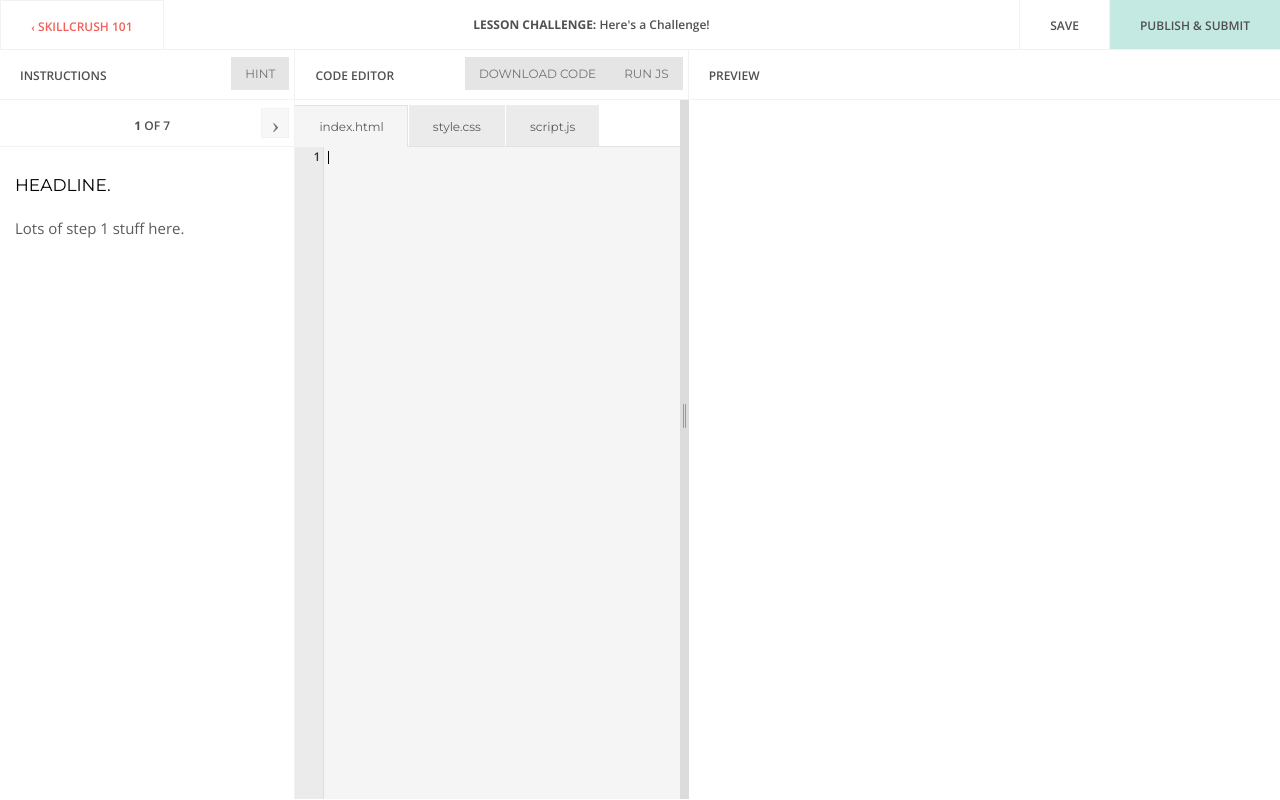
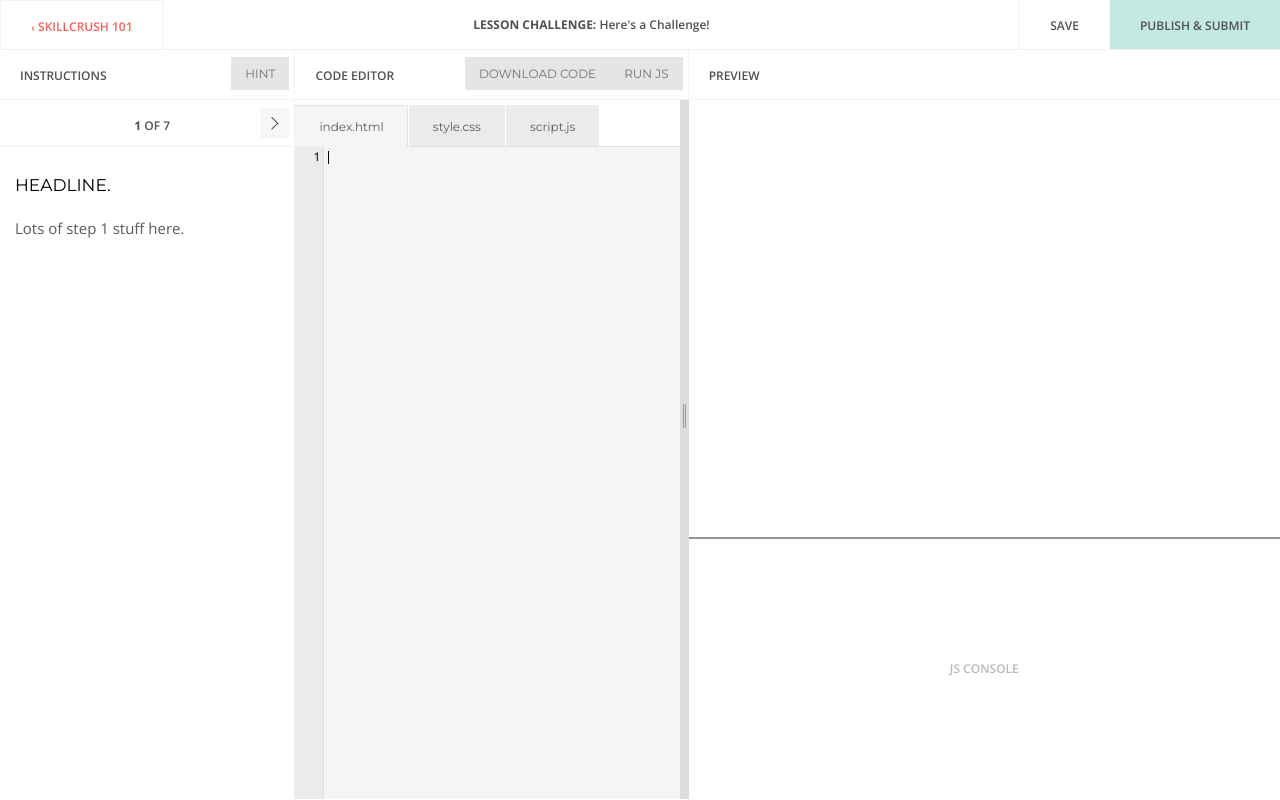
Before and after one commit to emlaser/skillcrush-editor, a plain HTML site: page index.html in a window 1280 px wide. Drawn offline with nearby package versions, Linux system fonts and the light colour scheme.

Commit message:
console log just layout

```diff
--- a/css/style.css
+++ b/css/style.css
@@ -191,21 +191,35 @@ body, html {
 	right: 0;
 }
 .instructions .steps-header .button {
-	font: 400 24px/28px 'Open Sans';
-	background-color: #f7f7f7;
-	text-transform: uppercase;
+	background: #f7f7f7;
 	color: #737272;
-	text-align: center;
 	cursor: pointer;
 	border: 1px solid #f2f2f2;
 	height: 30px;
 	width: 28px;
+	position: relative;
+	outline: 0;
+}
+.instructions .steps-header .button:after {
+	content: '';
+	position: absolute;
+	width: 8px;
+	height: 13px;
+	top: 0;
+	left: 0;
+	bottom: 0;
+	right: 0;
+	margin: auto;
+	background:  url(../img/editor-arrows.png) no-repeat 0 100%;
 }
 .instructions .steps-header #prev {
 	float: left;
 }
 .instructions .steps-header #next {
 	float: right;
+}
+.instructions .steps-header #next:after {
+	background-position: 100% 100%;
 }
 .instructions .steps-header h4 {
 	text-align: center;
@@ -352,6 +366,7 @@ body, html {
 	float: left;
 	width: 60%;
 	min-width: 22%;
+	max-width: 78%;
 	position: relative;
 }
 
@@ -363,6 +378,45 @@ body, html {
 }
 .download-code-btn {
 	box-shadow: -5px 0 5px #fff;
+}
+.preview.open-console #project-preview {
+	height: 65%;
+}
+.console-log {
+	display: none;
+}
+.preview.open-console .console-log {
+	display: block;
+	height: 35%;
+	border-top: 2px solid #929292;
+	position: relative;
+}
+.preview.open-console .console-log:after {
+	content: 'JS CONSOLE';
+	position: absolute;
+	top: 0;
+	left: 0;
+	right: 0;
+	bottom: 0;
+	height: 1em;
+	width: 100px;
+	text-align: center;
+	opacity: .4;
+	font: 600 12px/100% 'open sans', sans-serif;
+	color: #505050;
+	margin: auto;
+}
+.console-log textarea {
+	display: block;
+	width: 100%;
+	height: 100%;
+	border: 0;
+	padding: 5px;
+	outline: 0;
+	resize: none;
+	-webkit-box-sizing: border-box;
+	-moz-box-sizing: border-box;
+	box-sizing: border-box;
 }
 
 @media screen and (max-width: 1120px) {
--- a/index.html
+++ b/index.html
@@ -51,8 +51,8 @@
 			</header>
 			<div class="content">
 				<div class="steps-header">
-					<button class="button" id="prev">&lsaquo;</button>
-					<button class="button" id="next">&rsaquo;</button>
+					<button class="button" id="prev"></button>
+					<button class="button" id="next"></button>
 					<h4><span id="current"></span> of <span id="total"></span></h4>
 				</div>
 				<div class="step-content">
@@ -101,17 +101,16 @@
 						</div>
 					</form>
 				</div>
-				<footer>
-					<button id="run-js">Run JS</button><!-- this button works! -->
-				</footer>
 			</div>
 
-			<div class="preview">
+			<div class="preview open-console">
 				<header class="panel-header">
 					<h4>Preview</h4>
 				</header>
 				<iframe id="project-preview" sandbox="allow-scripts allow-same-origin"></iframe>
-				<div id="output"></div>
+				<div id="output" class="console-log">
+					<textarea></textarea>
+				</div>
 			</div>
 		</div>
 		<div class="clearfix"></div>
```
Also changed, not shown: js/script.js (+1 -15 lines), img/editor-arrows.png (added).
